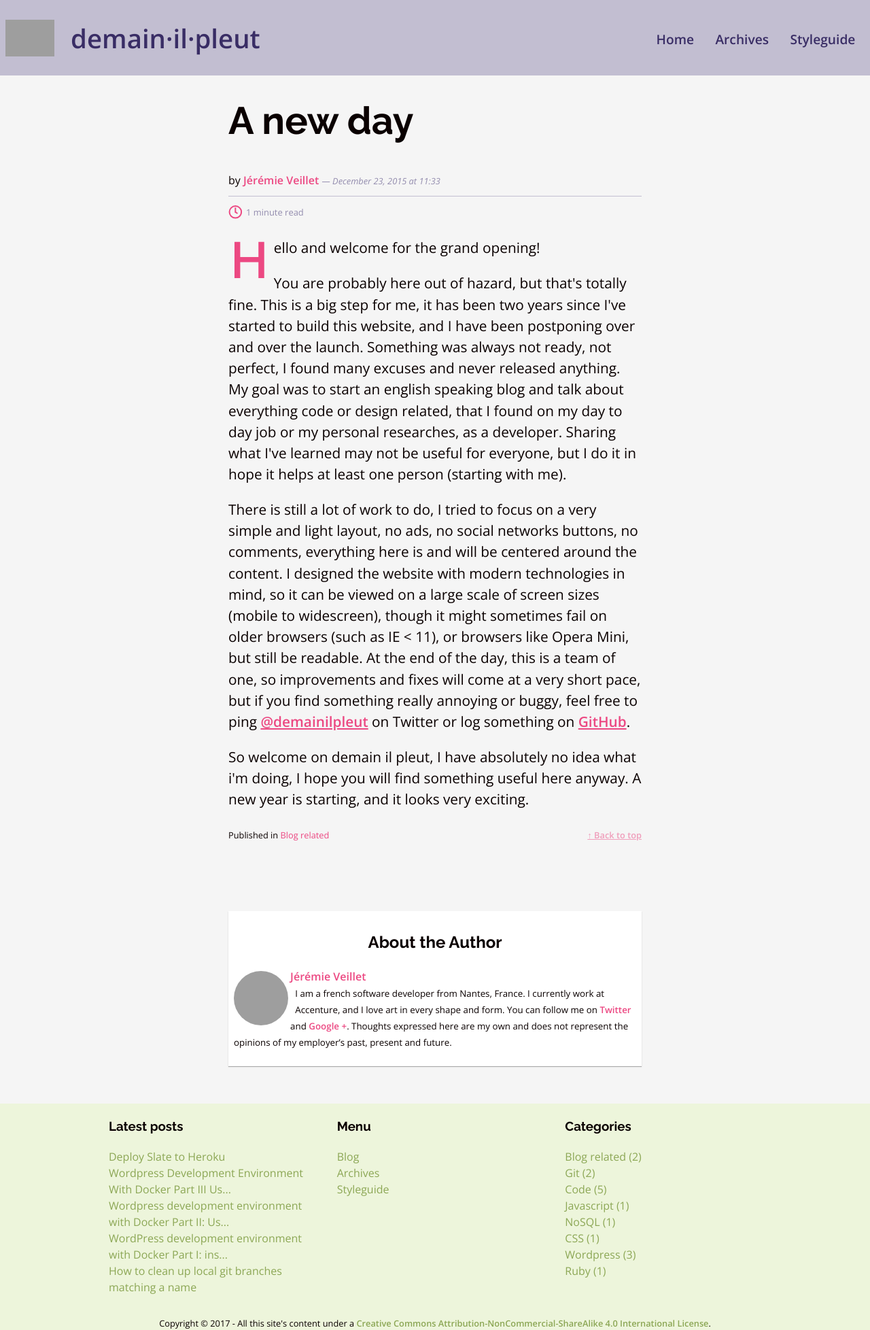
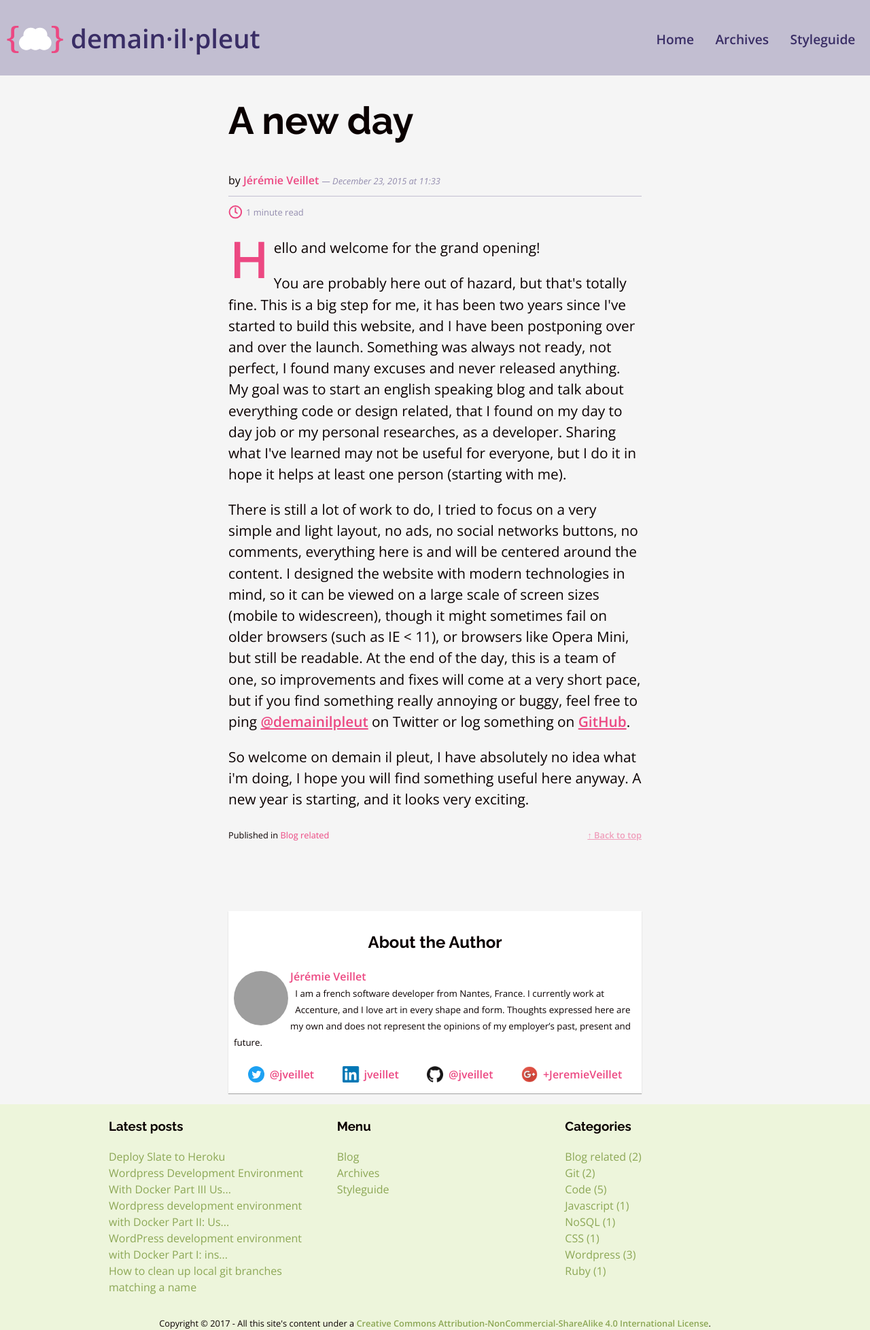
Before and after one commit to jveillet/jk-demainilpleut, a Jekyll site: the page built from _posts/2015-12-23-a-new-day.html, in a window 1280 px wide. Shown: the whole page at 68% size. Built offline with Jekyll 4.4.1, drawn with Linux system fonts in a browser that asks for light colours; grey boxes are pictures that could not be loaded.

Commit message:
Change articles author card to include social icons

```diff
--- a/_data/authors.yml
+++ b/_data/authors.yml
@@ -1,7 +1,7 @@
 jveillet:
   name: Jérémie Veillet
   handle: jveillet
-  description: I am a french software developer from Nantes, France. I currently work at Accenture, and I love art in every shape and form. You can follow me on <a href="https://www.twitter.com/jveillet">Twitter</a> and <a href="https://plus.google.com/u/0/+JeremieVeillet">Google +</a>. Thoughts expressed here are my own and does not represent the opinions of my employer’s past, present and future.
+  description: I am a french software developer from Nantes, France. I currently work at Accenture, and I love art in every shape and form. Thoughts expressed here are my own and does not represent the opinions of my employer’s past, present and future.
   avatar: https://avatars1.githubusercontent.com/u/5037407?v=3&s=460
   email: jveillet@users.noreply.github.com
   web: https://www.demainilpleut.fr
--- a/_layouts/post.html
+++ b/_layouts/post.html
@@ -47,6 +47,12 @@
       <div class="about-author-bio">
       <a class="about-author-avatar" href="/author/{{ author.handle }}"><img src="{{ author.avatar }}" width="80" height="80" alt=""></a>
         <p><span class="about-author-name"><a href="/author/{{ author.handle }}">{{ author.name }}</a></span><br><small>{{ author.description }}</small></p>
+        <ul class="social">
+          <li class="social-item"><a href="https://www.twitter.com/{{ author.twitter }}" class="social-twitter blog-link">@{{ author.twitter }}</a></li>
+          <li class="social-item"><a href="https://www.linkedin.com/in/{{ author.linkedin }}" class="social-linkedin blog-link">{{ author.linkedin }}</a></li>
+          <li class="social-item"><a href="https://www.github.com/{{ author.github }}" class="social-github blog-link">@{{ author.github }}</a></li>
+          <li class="social-item"><a href="https://plus.google.com/u/0/+{{ author.gplus }}" class="social-gplus blog-link">+{{ author.gplus }}</a></li>
+        </ul>
       </div><!-- end of author bio -->
     </div><!-- end of about author -->
   </div><!-- end of about section -->
```
Also changed, not shown: css/style.min.css, 1 other file.
